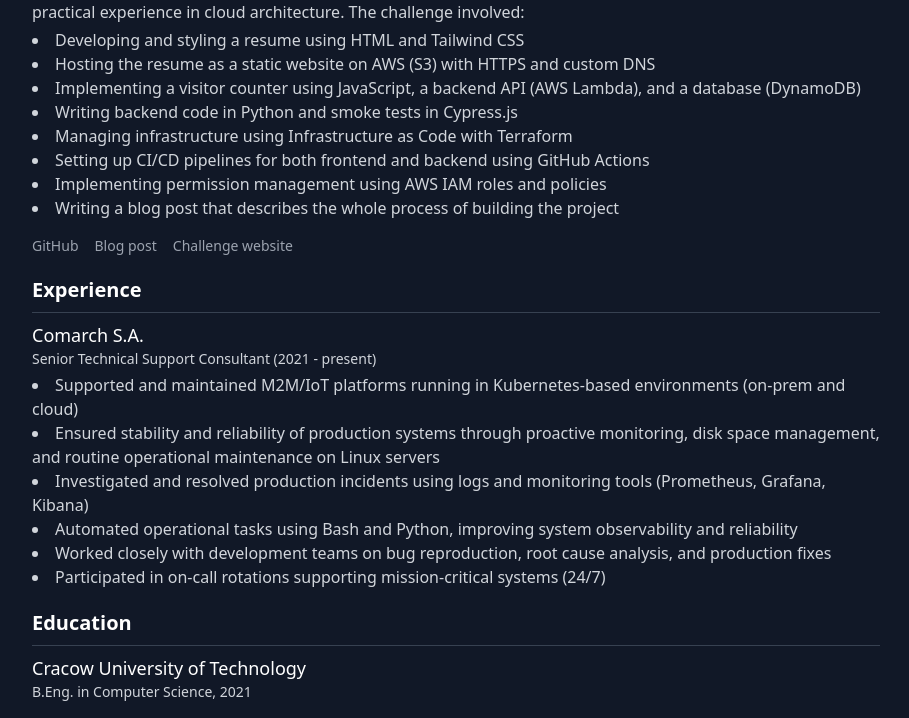
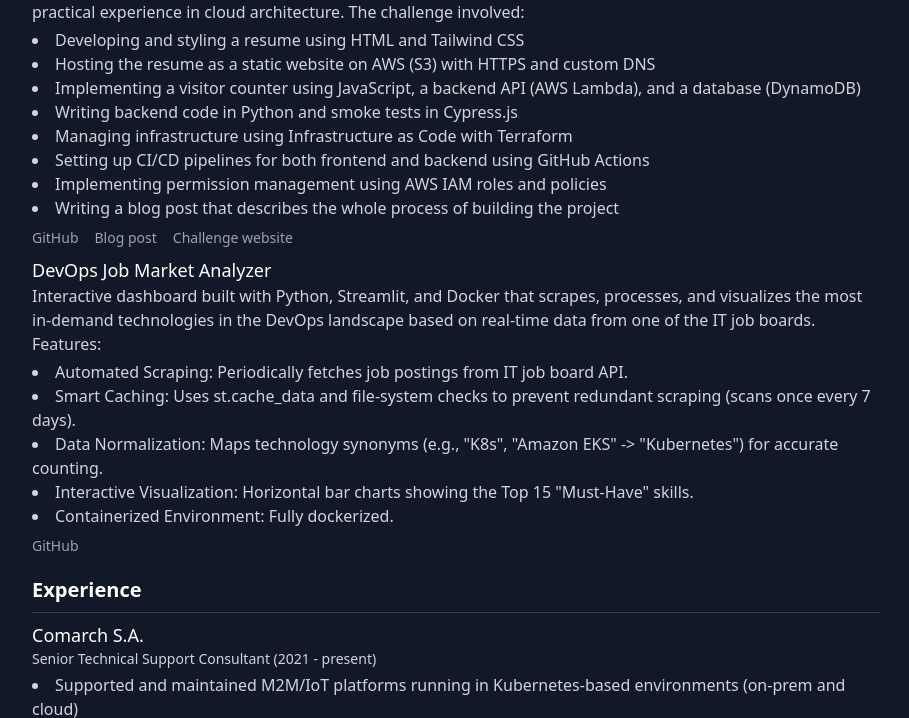
Before and after one commit to jaylaba9/cloud-resume-challenge, a website with bundled scripts: page frontend/index.html in a window 1280 px wide. Shown: the part 671-1389 px from the top of the page, without its empty margins (184-1093 px from the left). Built offline with nearby package versions, Linux system fonts and the light colour scheme; some packages are replaced by stand-ins of ours; no server answers.

Commit message:
new project added, cv updated

```diff
--- a/frontend/index.html
+++ b/frontend/index.html
@@ -138,7 +138,7 @@
                 the project
               </li>
             </ul>
-            <p class="text-gray-400 mt-4 text-sm flex gap-4 flex-wrap">
+            <p class="text-gray-400 mt-2 text-sm flex gap-4 flex-wrap">
               <a
                 href="https://github.com/jaylaba9/cloud-resume-challenge"
                 class="hover:underline hover:text-white transition"
@@ -162,6 +162,45 @@
                 rel="noopener noreferrer"
               >
                 Challenge website
+              </a>
+            </p>
+          </li>
+
+          <li class="mt-2">
+            <h3 class="text-lg font-medium">DevOps Job Market Analyzer</h3>
+            <p class="text-gray-300">
+              Interactive dashboard built with Python, Streamlit, and Docker
+              that scrapes, processes, and visualizes the most in-demand
+              technologies in the DevOps landscape based on real-time data from
+              one of the IT job boards. Features:
+            </p>
+            <ul class="list-disc list-inside text-gray-300 mt-1">
+              <li>
+                Automated Scraping: Periodically fetches job postings from IT
+                job board API.
+              </li>
+              <li>
+                Smart Caching: Uses st.cache_data and file-system checks to
+                prevent redundant scraping (scans once every 7 days).
+              </li>
+              <li>
+                Data Normalization: Maps technology synonyms (e.g., "K8s",
+                "Amazon EKS" -> "Kubernetes") for accurate counting.
+              </li>
+              <li>
+                Interactive Visualization: Horizontal bar charts showing the Top
+                15 "Must-Have" skills.
+              </li>
+              <li>Containerized Environment: Fully dockerized.</li>
+            </ul>
+            <p class="text-gray-400 mt-2 text-sm flex gap-4 flex-wrap">
+              <a
+                href="https://github.com/jaylaba9/jobs_analyzer"
+                class="hover:underline hover:text-white transition"
+                target="_blank"
+                rel="noopener noreferrer"
+              >
+                GitHub
               </a>
             </p>
           </li>
```
Also changed, not shown: 1 other file.
